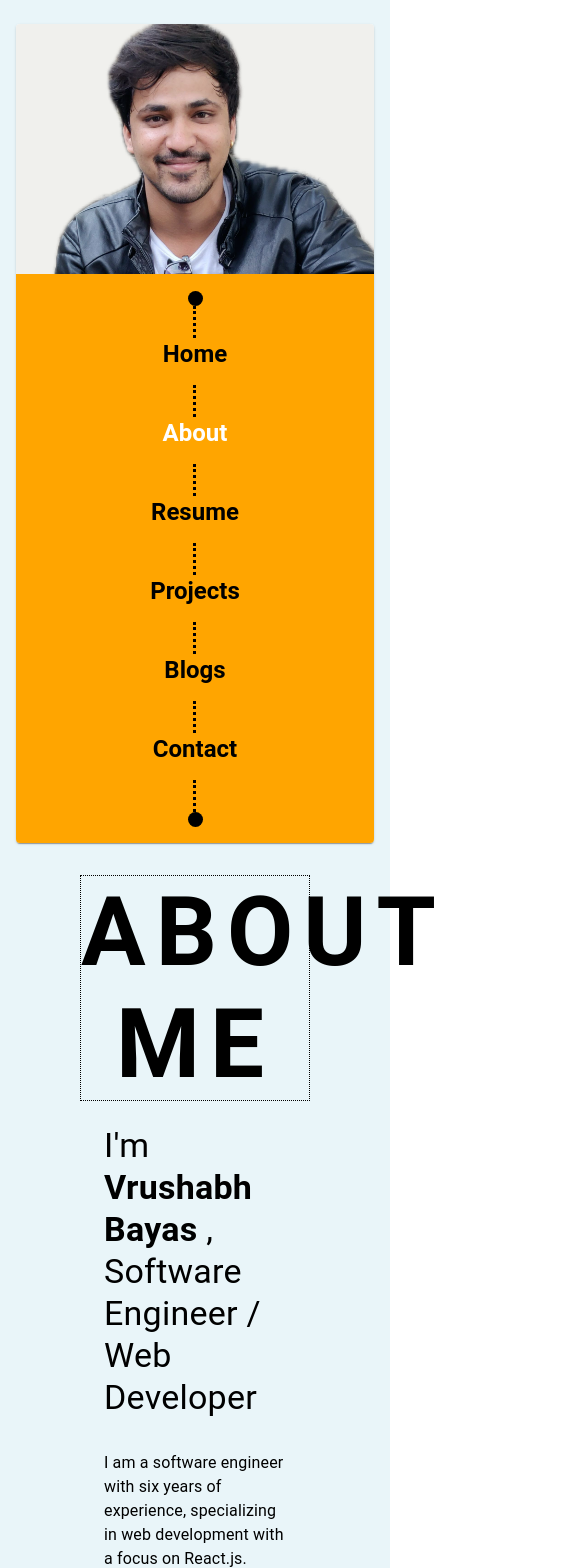
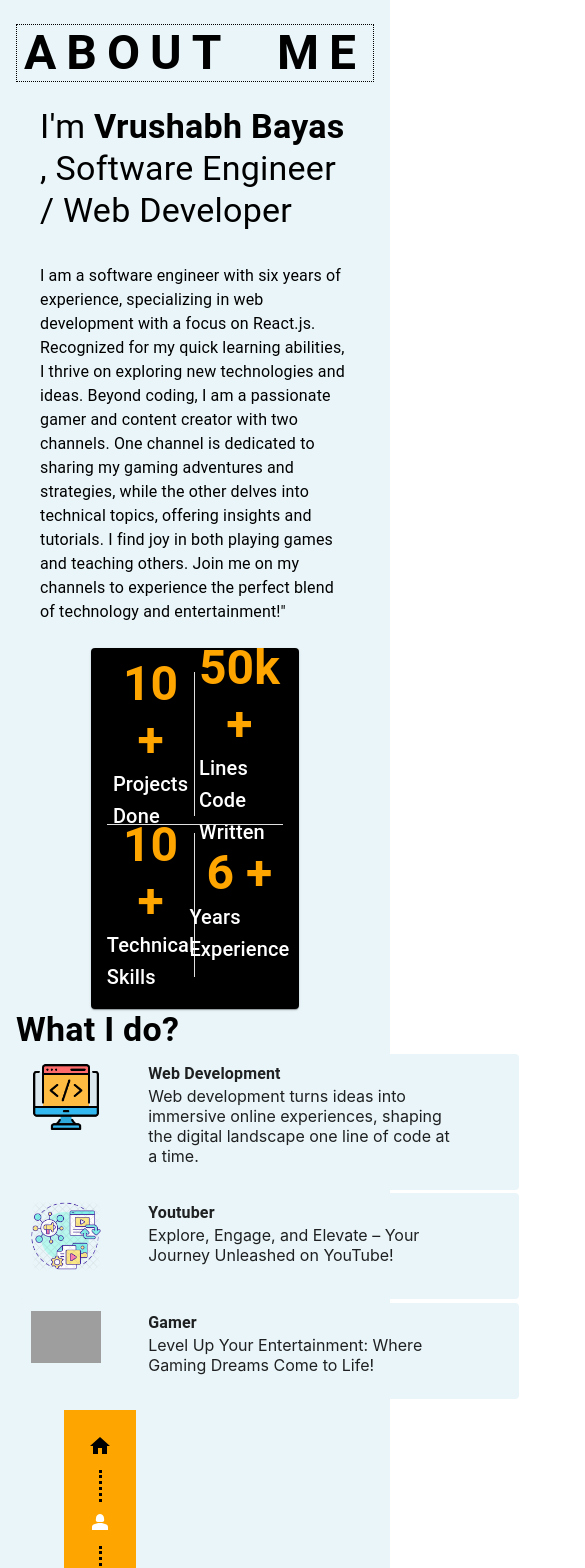
Before and after one commit to VrushabBayas/portfolio, a React (Create React App) app: page /portfolio/about in a window 390 px wide. Shown: the top 1568 px of the page, 585 px wide, since content can reach past the window. Built offline with nearby package versions, Linux system fonts and the light colour scheme; grey boxes are pictures that could not be loaded.

Commit message:
style fixes for mobile

```diff
--- a/src/components/common/Cards/index.js
+++ b/src/components/common/Cards/index.js
@@ -7,7 +7,7 @@ import GAMING from "../../../Assets/Images/gaming.png";
 
 export default function InteractiveCard() {
   return (
-    <>
+    <Grid xs={12} sm={4} md={4} lg={4}>
       <Card
         variant="outlined"
         orientation="horizontal"
@@ -25,7 +25,7 @@ export default function InteractiveCard() {
             alignItems: "center",
           }}
         >
-          <Grid container spacing={1} xs={12}>
+          <Grid container spacing={1} xs={12} sm={4} md={4} lg={4}>
             <Grid xs={3}>
               <img
                 className="zoom-effect"
@@ -128,6 +128,6 @@ export default function InteractiveCard() {
           </Grid>
         </CardContent>
       </Card>
-    </>
+    </Grid>
   );
 }
--- a/src/containers/About/index.js
+++ b/src/containers/About/index.js
@@ -15,7 +15,11 @@ import Layout from "../Layout";
 function About() {
   return (
     <Layout title="ABOUT ME">
-      <Box
+      <Grid
+        xs={12}
+        sm={12}
+        md={12}
+        lg={12}
         sx={{
           padding: "0.5rem",
         }}
@@ -43,8 +47,8 @@ function About() {
           others. Join me on my channels to experience the perfect blend of
           technology and entertainment!"
         </Typography>
-      </Box>
-      <Grid xs={12}>
+      </Grid>
+      <Grid xs={12} sm={12} md={12} lg={12}>
         <Grid container justifyContent="center">
           <Grid xs={7}>
             <Card
@@ -200,7 +204,10 @@ function About() {
             </Card>
           </Grid>
           <Grid
-            xs={4}
+            xs={12}
+            sm={4}
+            md={4}
+            lg={4}
             sx={{
               margin: "auto",
             }}
--- a/src/containers/Header/index.js
+++ b/src/containers/Header/index.js
@@ -1,13 +1,13 @@
 import React from "react";
 import PropTypes from "prop-types";
-import { Box, Typography } from "@mui/material";
+import { Box, Grid, Typography } from "@mui/material";
 
 import "./style.css";
-function Header({ title }) {
+function Header({ title, isMobileView }) {
   return (
-    <Box className="header">
+    <Grid className="header">
       <Typography
-        variant="h1"
+        variant={`${isMobileView ? "h3" : "h1"}`}
         fontWeight="bold"
         sx={{
           wordSpacing: 25,
@@ -16,7 +16,7 @@ function Header({ title }) {
       >
         {title}
       </Typography>
-    </Box>
+    </Grid>
   );
 }
 
--- a/src/containers/Home/index.js
+++ b/src/containers/Home/index.js
@@ -18,7 +18,7 @@ const Home = () => {
         lg={6}
         sx={{
           margin: "auto",
-          padding: "0rem 3rem",
+          padding: "0rem 2rem",
         }}
       >
         <Introduction />
--- a/src/containers/Layout/index.js
+++ b/src/containers/Layout/index.js
@@ -4,7 +4,11 @@ import SideBar from "../SideBar";
 import NavigationBar from "../Navigation";
 import Header from "../Header";
 
+const isMobileDevice = () => {
+  return window.innerWidth <= 767;
+};
 function Layout({ children, title }) {
+  const isMobileView = isMobileDevice();
   return (
     <Grid
       container
@@ -14,27 +18,31 @@ function Layout({ children, title }) {
         padding: "1.5rem 1rem",
       }}
     >
-      <Grid item xs={12} sm={6} md={6} lg={2}>
-        <SideBar />
-      </Grid>
+      {!isMobileView && (
+        <Grid item xs={12} sm={6} md={6} lg={2}>
+          <SideBar />
+        </Grid>
+      )}
       <Grid
         item
         xs={12}
-        sm={6}
+        sm={12}
         md={9}
         lg={9}
-        sx={{
-          padding: "2rem 4rem 1rem 4rem",
-        }}
+        sx={
+          !isMobileView && {
+            padding: "2rem 4rem 1rem 4rem",
+          }
+        }
       >
-        <Header title={title} />
+        <Header title={title} isMobileView={isMobileView} />
         {children}
       </Grid>
       <Grid
         item
         xs={12}
         sm={12}
-        md={12}
+        md={1}
         lg={1}
         sx={{
           margin: "auto",
--- a/src/containers/Navigation/style.css
+++ b/src/containers/Navigation/style.css
@@ -42,9 +42,7 @@
     @media (max-width: 768px) {
         .container {
             padding: 0;
-
             background-color: white;
-
             width: 100%;
 
             .list-group {
```
